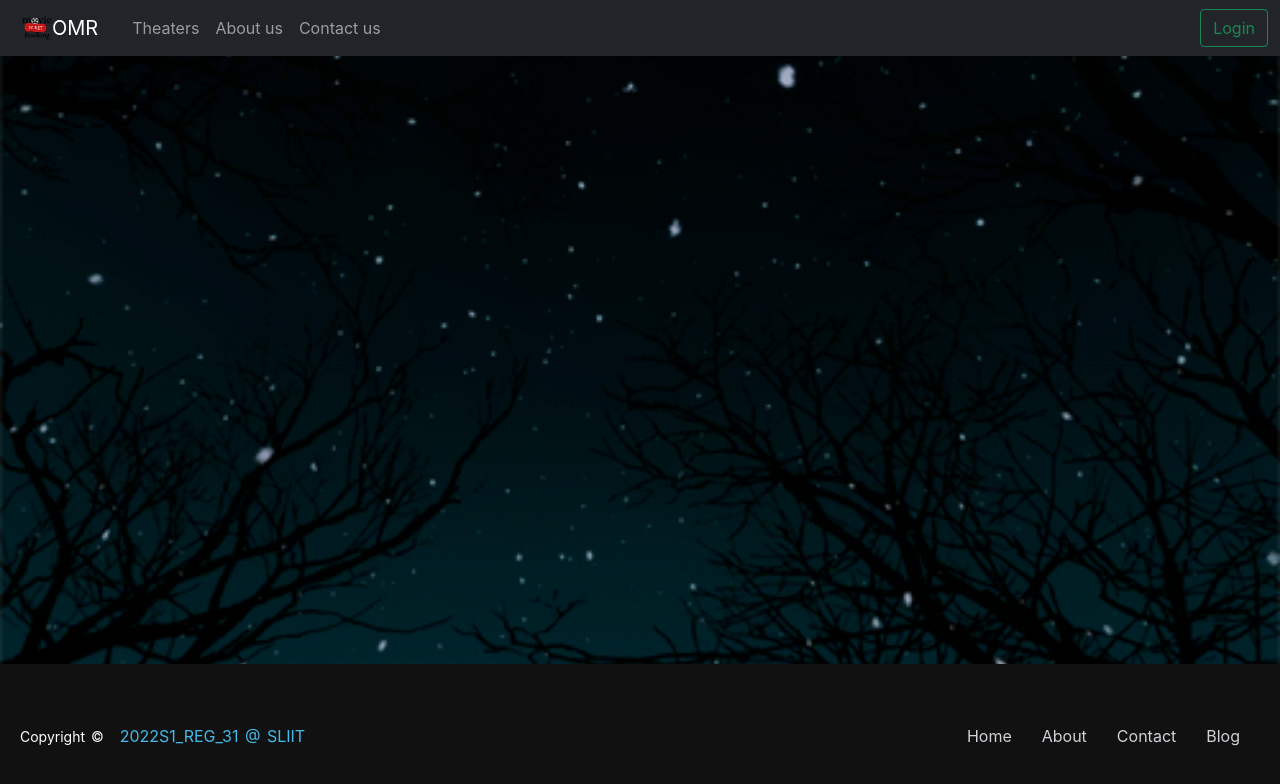
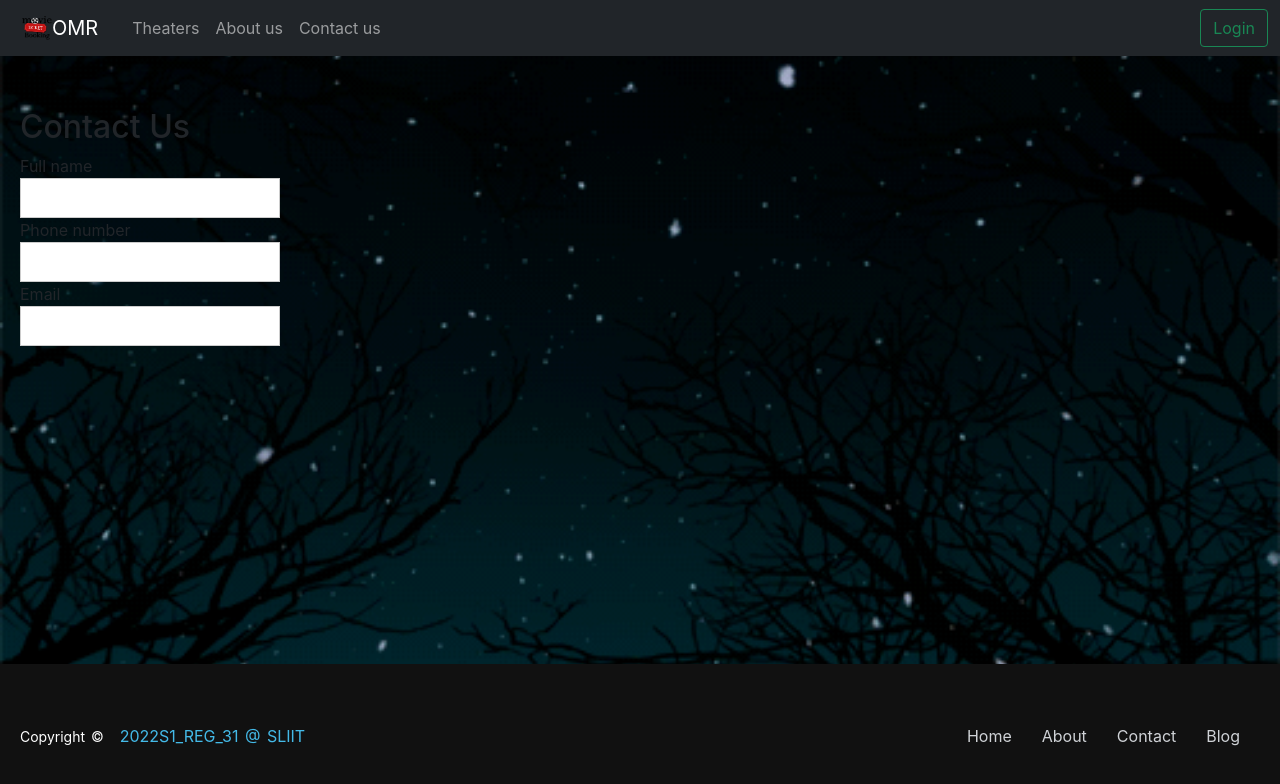
Before and after one commit to Kevinwijesooriya/online-movie-reservation-platform, a React (Create React App) app in the folder client/: page /contactUs in a window 1280 px wide. Shown: the top 784 px of the page. Built offline with nearby package versions, Linux system fonts and the light colour scheme; no server answers.

Commit message:
Book Now FE

```diff
--- /dev/null
+++ b/client/src/components/ContactUs/ContactUs.jsx
@@ -0,0 +1,36 @@
+import React from 'react'
+
+
+
+function ContactUs () {
+
+   return(
+       <form action="" onSubmit="">
+           <div className='forward'>
+               <h2>Contact Us</h2>
+               <span>Full name</span>
+               < br/>
+               <input className="input100"
+               type="text" name="fullname" required
+               />
+               <br />
+               <span>Phone number</span>
+               < br/>
+               <input className="input100"
+               type="text" name="phone" required
+               />
+               < br/>
+               <span>Email</span>
+               < br/>
+               <input className="input100"
+               type="text" name="email" required
+               />
+               < br/>
+
+           </div>
+       </form>
+   )
+
+}
+
+export default ContactUs;
--- a/client/src/components/MainPages.jsx
+++ b/client/src/components/MainPages.jsx
@@ -17,6 +17,7 @@ import Categories from './Categories/Categories.jsx';
 import CreateMovie from './CreateMovie/CreateMovie.jsx';
 import Movies from './Movie/Movies.jsx';
 import MovieDetails from './MovieDetails/MovieDetails.jsx';
+import ContactUs from './ContactUs/ContactUs.jsx';
 //edit
 
 const MainPages = () => {
@@ -41,7 +42,7 @@ const MainPages = () => {
               <Route path="/create_movie" element={isAdmin ? <CreateMovie/> : <NotFound/>} />
               <Route path="/edit_movie/:id" element={isAdmin ? <CreateMovie/> : <NotFound/>} />
               <Route path="/moviedetail/:id" element={<MovieDetails/>}/>
-
+              <Route path="/contactUs" element={<ContactUs/>}/>
         </Routes>
 
   )
--- a/client/src/components/MovieDetails/MovieDetails.jsx
+++ b/client/src/components/MovieDetails/MovieDetails.jsx
@@ -11,9 +11,26 @@ const MovieDetails = () => {
     const addCart = state.userAPI.addCart
     const [detailMovie, setDetailMovie] = useState([])
     const [price ,setPrice]=useState(1000);
-    const [tital ,setTotal]=useState();
-    const [qty ,setQty]=useState();
-    const [selectedTheater, setSelectedTheater]=useState();
+    const [total ,setTotal]=useState();
+
+    const [cartData , setCartData]=useState({
+        total:'',qty:'',selectedTheater:'',selectedShowTime:''
+    });
+
+
+
+
+
+
+
+const cartSubmit=()=>{
+
+}
+const onChangeInput=(e)=>{
+    const {name, value} = e.target
+        setCartData({...cartData, [name]:value})
+
+}
 
     useEffect(() =>{
         if(params.id){
@@ -22,7 +39,16 @@ const MovieDetails = () => {
                 if(movie._id === params.id) setDetailMovie(movie)
             })
         }
-    },[params.id, movies])
+    },[params.id, movies]);
+
+    useEffect(() => {
+      setTotal(price*cartData.qty)
+    }, [cartData,price])
+
+
+    console.log(cartData);
+    console.log(detailMovie);
+    console.log(total);
 
     if(detailMovie.length === 0) return null;
   return (
@@ -57,10 +83,67 @@ const MovieDetails = () => {
         </div>
         <div className='rightSide formBody2 sticky'>
             <h1>BOOK NOW</h1><br/>
+            <form onSubmit={cartSubmit}>
+          <div className="mb-3">
+            <label for="exampleInputEmail1" className="form-label">Theater</label>
+            <select name="selectedTheater" value={cartData.selectedTheater} onChange={onChangeInput}
+              className="form-control"  >
+                        <option value="">Please select a Theater</option>
+                        {
+                            detailMovie.availableTheaters.map(availableTheaters => (
+                                <option value={availableTheaters.theater} key={availableTheaters.theater}>
+                                    {availableTheaters.theater}
+                                </option>
+                            ))
+                        }
+                    </select>
+          </div>
+          <div className="mb-3">
+            <label for="exampleInputEmail1" className="form-label">Show Time</label>
+            <select name="selectedShowTime" value={cartData.selectedShowTime} onChange={onChangeInput}
+              className="form-control"  >
+                        <option value="">Please select a Show Time</option>
+                        {
+                            detailMovie.availableTheaters.map(availableTheaters => (
+                                availableTheaters.showTime.map(time=>(
+                                <option value={time} key={time}>
+                                    {time}
+                                </option>
+                                ))
 
+                            ))
+                        }
+                    </select>
+          </div>
+          <div className="mb-3">
+            <label for="exampleInputqty1" className="form-label">Qty</label>
+            <input
+              type="number"
+              name="qty"
+              value={cartData.qty}
+              onChange={onChangeInput}
+              className="form-control"
+              id="exampleInputqty1"/>
+          </div>
+          <div className="mb-3">
+            <label for="exampleInputtotal1" className="form-label">Total</label>
+            <input
+              type="number"
+              name="total"
+              value={total}
+              onChange={onChangeInput}
+              className="form-control"
+              id="exampleInputtotal1" disabled/>
+          </div>
+          <div className='formRow'>
             <center>
-            <button className='btn btn-outline-success'>ADD TO CART</button>
+            <button type="submit" className='btn btn-outline-success'>ADD TO CART</button>
             </center>
+          </div>
+        </form>
+
+
+
             </div>
     </div>
     </>
```
